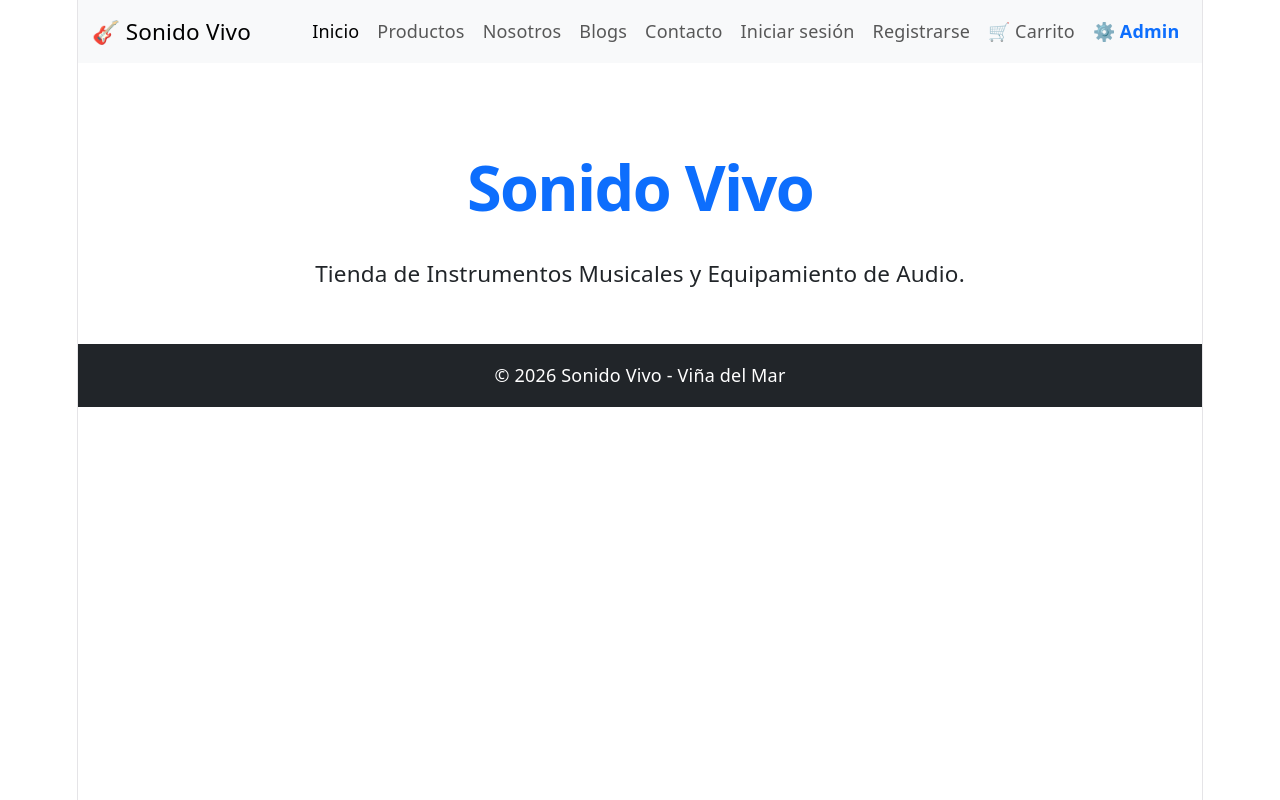
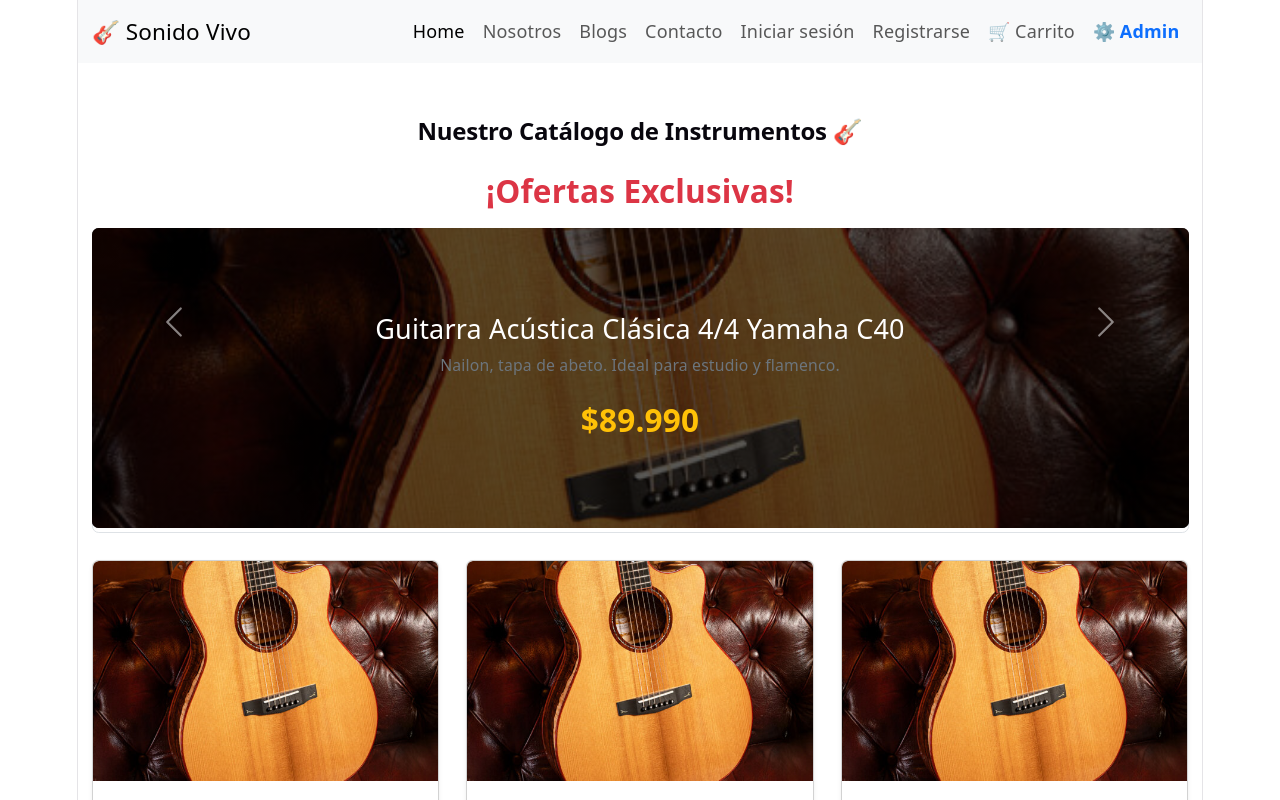
Before and after one commit to SebaRojo24/sonido-vivo-react, a React (Vite) app: page / in a window 1280 px wide. Shown: the top 800 px of the page. Built offline with nearby package versions, Linux system fonts and the light colour scheme.

Commit message:
feat: establece la página de Productos como la principal

```diff
--- a/src/App.jsx
+++ b/src/App.jsx
@@ -53,9 +53,8 @@
       <Navegacion />
       <main className="py-4">
         <Routes>
-          <Route path="/" element={<Inicio />} />
           <Route
-            path="/productos"
+            path="/"
             element={<Productos productos={initialProducts} onAgregar={agregarProducto} />}
           />
           <Route path="/productos/:id" element={<DetalleProducto />} />
@@ -69,7 +68,7 @@
           />
           <Route path="/nosotros" element={<Nosotros/>} />
           <Route path="/blog" element={<Blog/>} />
-          <Route path="/signup" element={<Registro/>} />
+          <Route path="/registro" element={<Registro/>} />
           <Route path="/login" element={<Login/>} />
           <Route path="/contacto" element={<Contacto/>} />
           <Route path="/blog/:id" element={<DetalleBlog/>} />
--- a/src/components/Navegacion.jsx
+++ b/src/components/Navegacion.jsx
@@ -9,13 +9,12 @@
         <Navbar.Toggle aria-controls="menu-principal" />
         <Navbar.Collapse id="menu-principal">
           <Nav className="ms-auto">
-            <NavLink className="nav-link" to="/">Inicio</NavLink>
-            <NavLink className="nav-link" to="/productos">Productos</NavLink>
+            <NavLink className="nav-link" to="/">Home</NavLink>
             <NavLink className="nav-link" to="/nosotros">Nosotros</NavLink>
             <NavLink className="nav-link" to="/blog">Blogs</NavLink>
             <NavLink className="nav-link" to="/contacto">Contacto</NavLink>
             <NavLink className="nav-link" to="/login">Iniciar sesión</NavLink>
-            <NavLink className="nav-link" to="/signup">Registrarse</NavLink>
+            <NavLink className="nav-link" to="/registro">Registrarse</NavLink>
             <NavLink className="nav-link" to="/carrito">🛒 Carrito</NavLink>
             <Nav.Link as={NavLink} to="/admin" className="fw-bold text-primary">⚙️ Admin</Nav.Link>
           </Nav>
```
